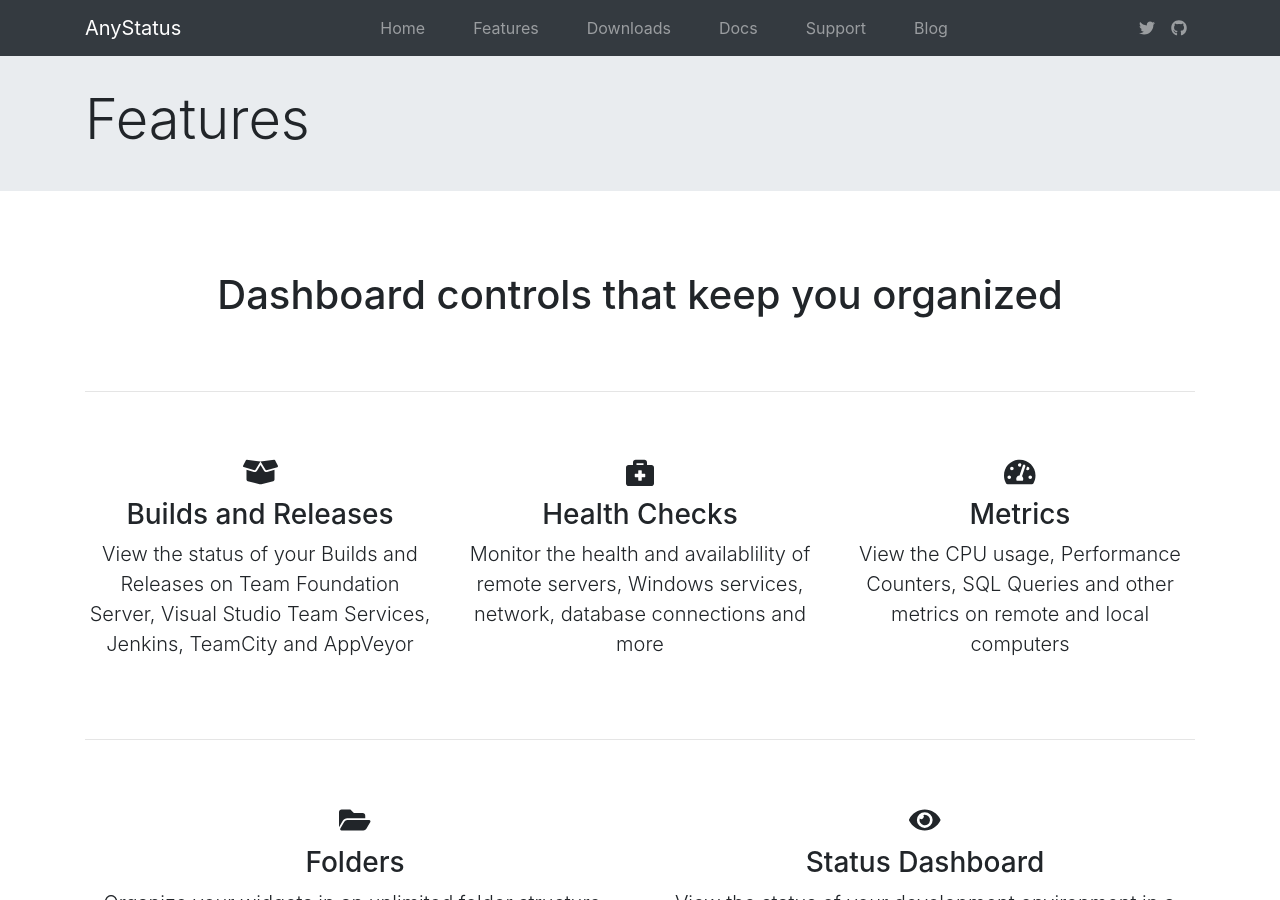
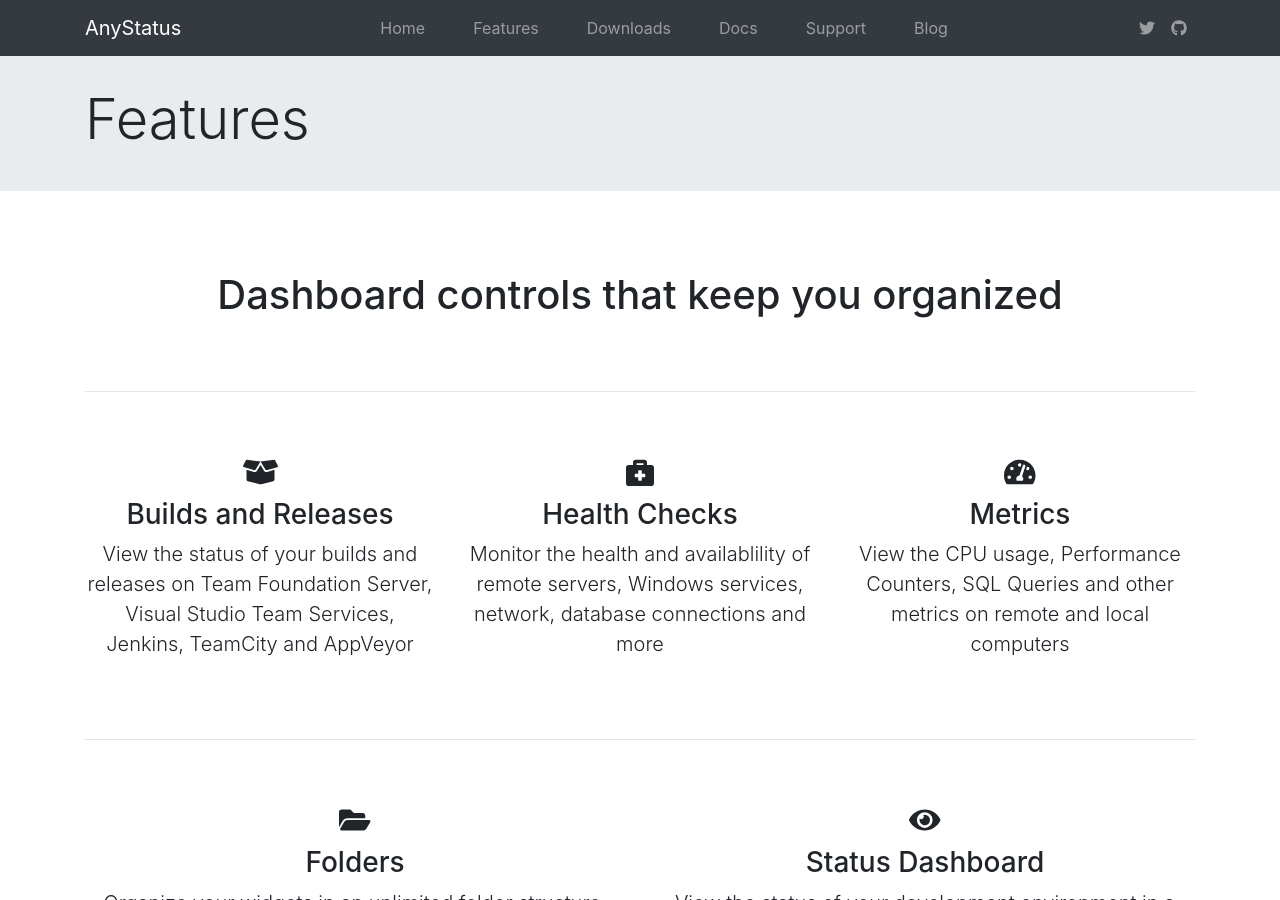
Before and after one commit to AnyStatus/anystatus.github.io, a Jekyll site: the page built from features.html, in a window 1280 px wide and 900 px high. Built offline with Jekyll 4.4.1, drawn with Linux system fonts in a browser that asks for light colours; nearby versions of some CDN libraries.

Commit message:
Update features.html

```diff
--- a/features.html
+++ b/features.html
@@ -18,7 +18,7 @@ title: Features
         <div class="col-md-4 text-center">
             <h3><i class="fas fa-box-open"></i></h3>
             <h3>Builds and Releases</h3>
-            <p class="lead">View the status of your Builds and Releases on Team Foundation Server, Visual Studio Team Services, Jenkins, TeamCity and AppVeyor</p>
+            <p class="lead">View the status of your builds and releases on Team Foundation Server, Visual Studio Team Services, Jenkins, TeamCity and AppVeyor</p>
         </div>
         <div class="container pt-5 pb-5 d-block d-md-none"><hr /></div>
         <div class="col-md-4 text-center">
```
